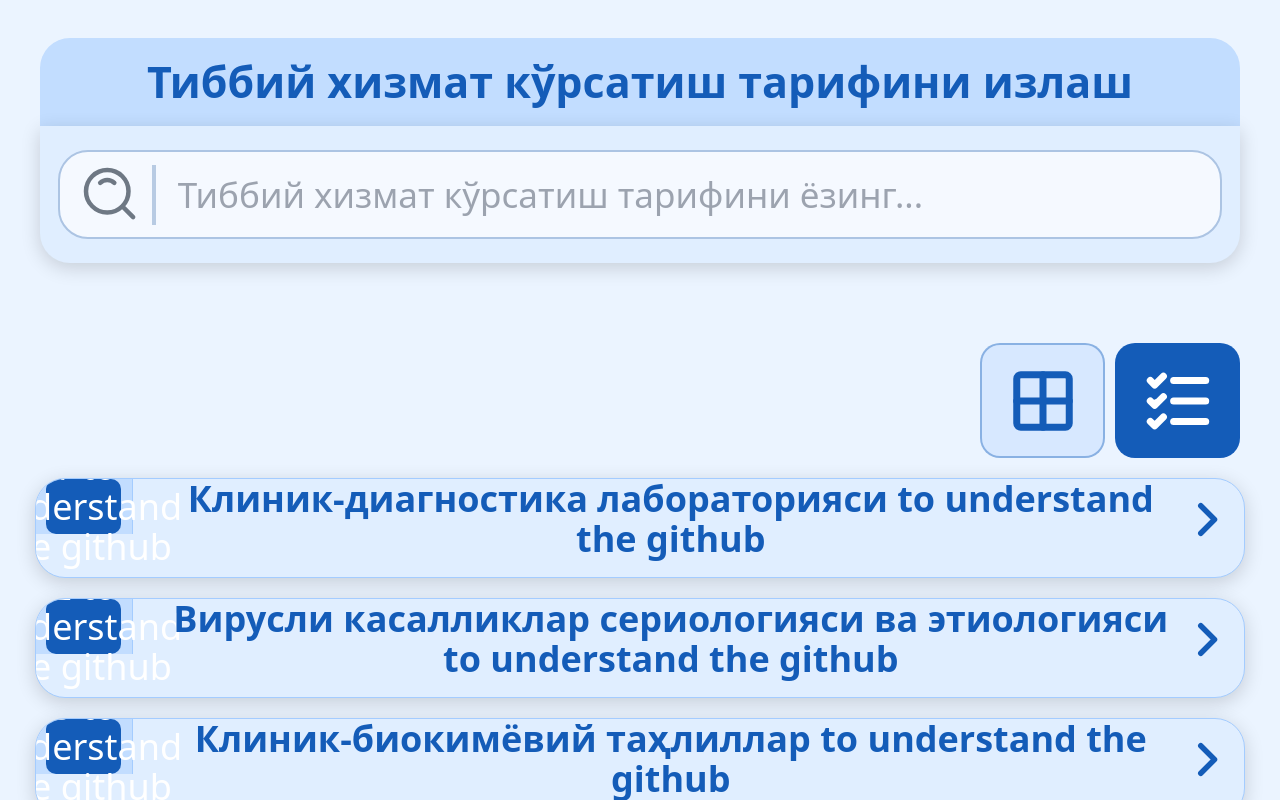
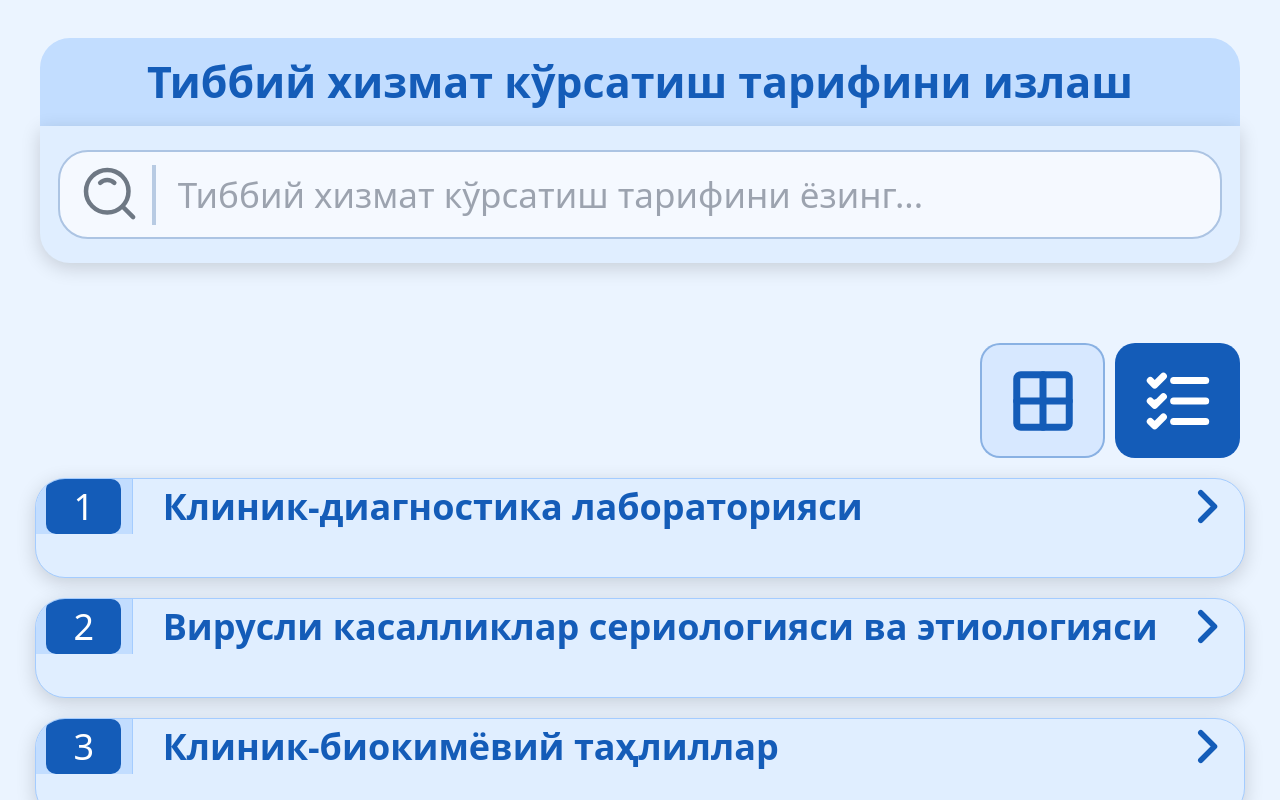
Before and after one commit to Shahriyor856/VueMed, a Nuxt app: page / in a window 1280 px wide. Both pictures are taken after a click on the button 1177 px from the left and 1389 px from the top of the page. Shown: the part 989-1789 px from the top of the page. Built offline with nearby package versions, Linux system fonts and the light colour scheme.

Commit message:
delete unnecessary

```diff
--- a/components/TwoOptions/List.vue
+++ b/components/TwoOptions/List.vue
@@ -24,7 +24,7 @@
               <p
                 class="text-white text-sm sm:text-lg md:text-xl lg:text-2xl xl:text-4xl"
               >
-                {{ index + 1 }}  to understand the github
+                {{ index + 1 }}
               </p>
             </div>
           </div>
@@ -35,7 +35,7 @@
             <p
               class="font-inter font-semibold text-sm sm:text-lg md:text-xl lg:text-2xl xl:text-4xl text-[#145CB8]"
             >
-              {{ $t(`items.${dept.name}`) }} to understand the github
+              {{ $t(`items.${dept.name}`) }}
             </p>
             <img
               :src="activeIndex === index ? down : right"
@@ -65,7 +65,6 @@
                     class="text-[#145CB8] font-inter font-semibold text-base sm:text-2xl"
                   >
                     {{ idx + 1 }}
-
                   </p>
                   <p
                     class="text-[#222932] font-inter font-semibold leading-[1.1] text-base px-[20px] sm:text-2xl"
```
